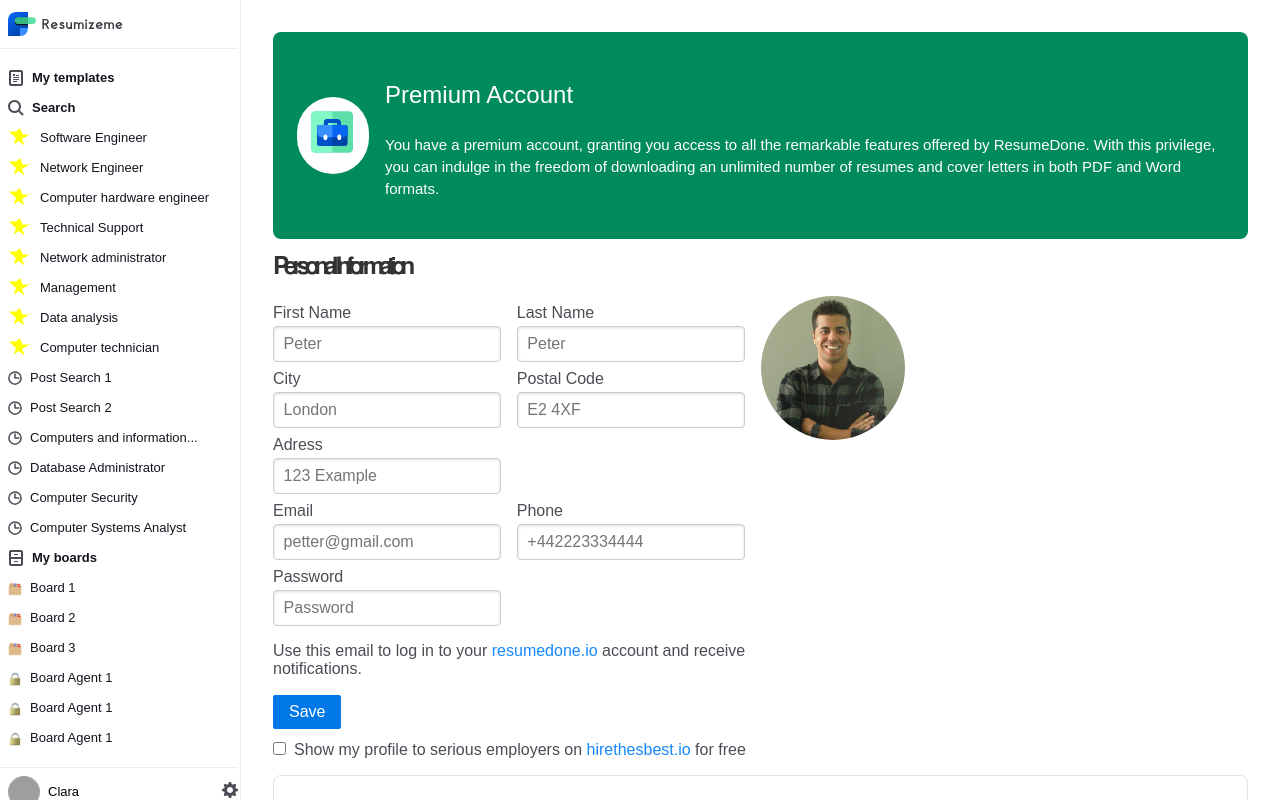
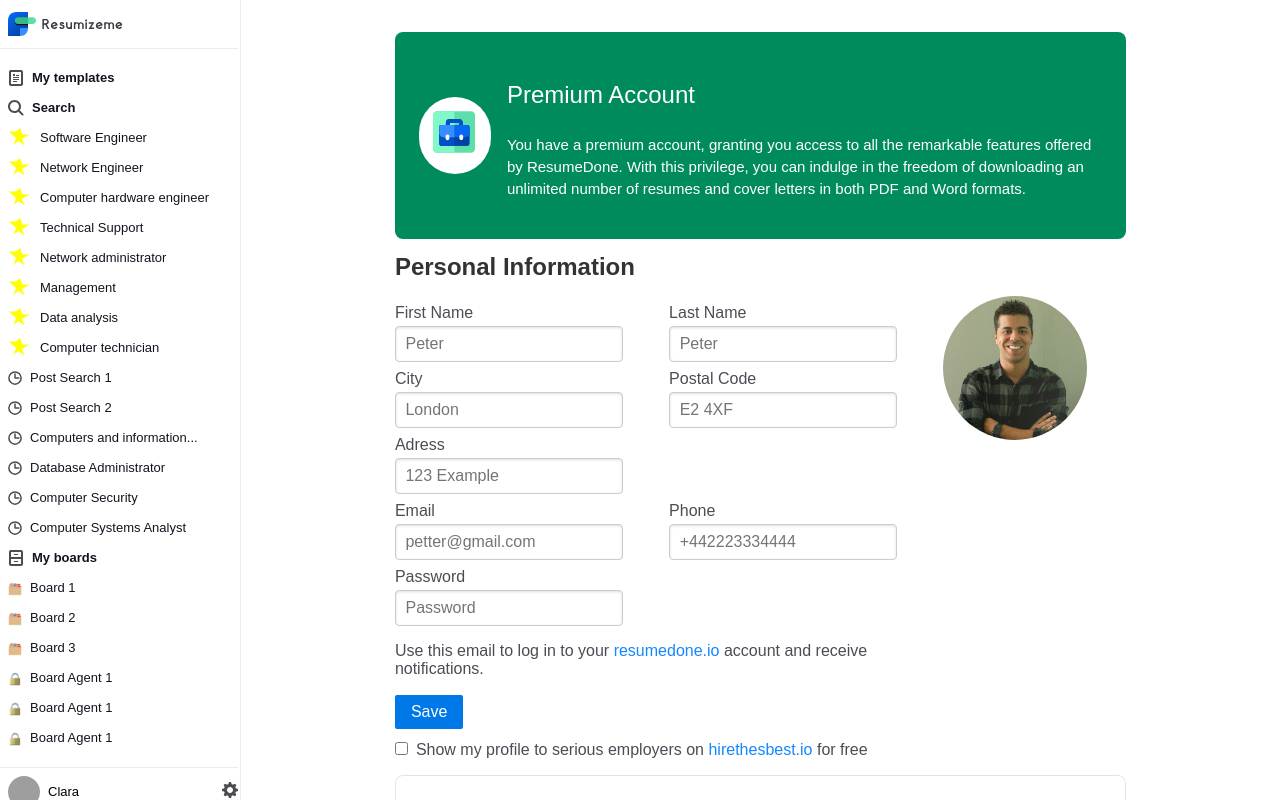
Before and after one commit to crystel1996/test-frontends, a React (Create React App) app in the folder front/: page / in a window 1280 px wide. Built offline with nearby package versions, Linux system fonts and the light colour scheme; grey boxes are pictures that could not be loaded.

Commit message:
fix style center

```diff
--- a/front/src/Components/Information/Information.tsx
+++ b/front/src/Components/Information/Information.tsx
@@ -7,11 +7,12 @@ import classNames from 'classnames';
 export const Information: FC<InformationComponentInterface> = () => {
 
     return <div className={style.informationContent}>
+        <div>
             <form className="pure-form">
                 <fieldset>
-                <div className="pure-g">
+                    <div>
                         <legend className={style.legendText}>Personal Information</legend>
-                    <div className='pure-u-12-24'>
+                        <div className='pure-u-18-24'>
                             <div>
                                 <div className='pure-u-12-24'>
                                     <label htmlFor='firstName'>First Name</label>
@@ -61,12 +62,13 @@ export const Information: FC<InformationComponentInterface> = () => {
                                 <button className='pure-button pure-button-primary button-large'>Save</button>
                             </div>
                         </div>
-                    <div className='pure-u-12-24'>
+                        <div className='pure-u-6-24'>
                             <img className={style.profilePictureInformation} src={profile_picture} alt="Profile picture" />
                         </div>
                     </div>
                 </fieldset>
             </form>
+        </div>
 
         <div>
             <label htmlFor='check'>
--- a/front/src/Components/Main/Main.tsx
+++ b/front/src/Components/Main/Main.tsx
@@ -8,10 +8,12 @@ import { Information } from '../Information';
 export const Main: FC<MainComponentInterface> = () => {
 
     return <div className={classNames(style.mainContent)}>
-        <div>
-            <Alert />
-            <Information />
-        </div>
+
+            <div className={classNames(style.mainItem)}>
+                <Alert />
+                <Information />
+
+            </div>
 
     </div>
 
--- a/front/src/Components/Main/style.module.css
+++ b/front/src/Components/Main/style.module.css
@@ -8,3 +8,7 @@
     overflow-y: auto;
     color: var(--grayscale-n-600, #4C4C55);
 }
+
+.mainItem {
+    width: 75%;
+}
```
Lines whose indentation alone changed are shown as unchanged.
